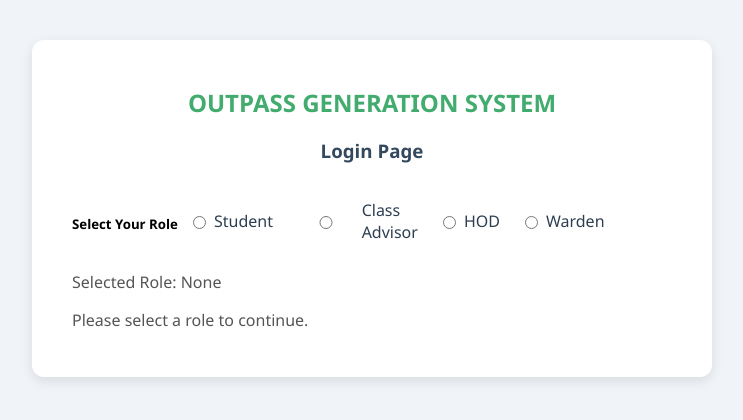
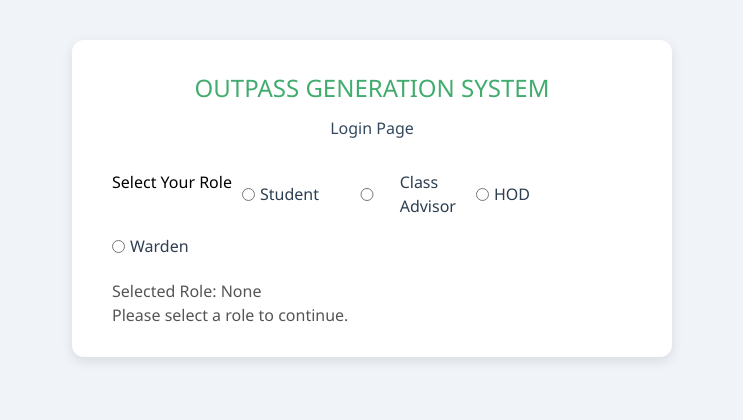
Before and after one commit to Ebenezer-03/Outpass_01, a React (Vite) app: page / in a window 1280 px wide. Shown: the top 420 px of the page, without its empty margins (268-1011 px from the left). Built offline with nearby package versions, Linux system fonts and the light colour scheme.

Commit message:
TAILWIND CSS

```diff
--- a/package.json
+++ b/package.json
@@ -13,10 +13,12 @@
     "@emotion/react": "^11.14.0",
     "@emotion/styled": "^11.14.0",
     "@mui/material": "^7.1.0",
+    "@tailwindcss/cli": "^4.1.7",
     "axios": "^1.9.0",
     "react": "^19.1.0",
     "react-dom": "^19.1.0",
-    "react-router-dom": "^7.6.0"
+    "react-router-dom": "^7.6.0",
+    "tailwindcss": "^4.1.7"
   },
   "devDependencies": {
     "@eslint/js": "^9.25.0",
--- a/src/App.css
+++ b/src/App.css
@@ -1,5 +1,5 @@
 /* App.css */
-
+@import "tailwindcss";
 body {
   margin: 0;
   font-family: 'Segoe UI', Tahoma, Geneva, Verdana, sans-serif;
```
Also changed, not shown: 1 other file (tests, documents, lock files or other folders).
